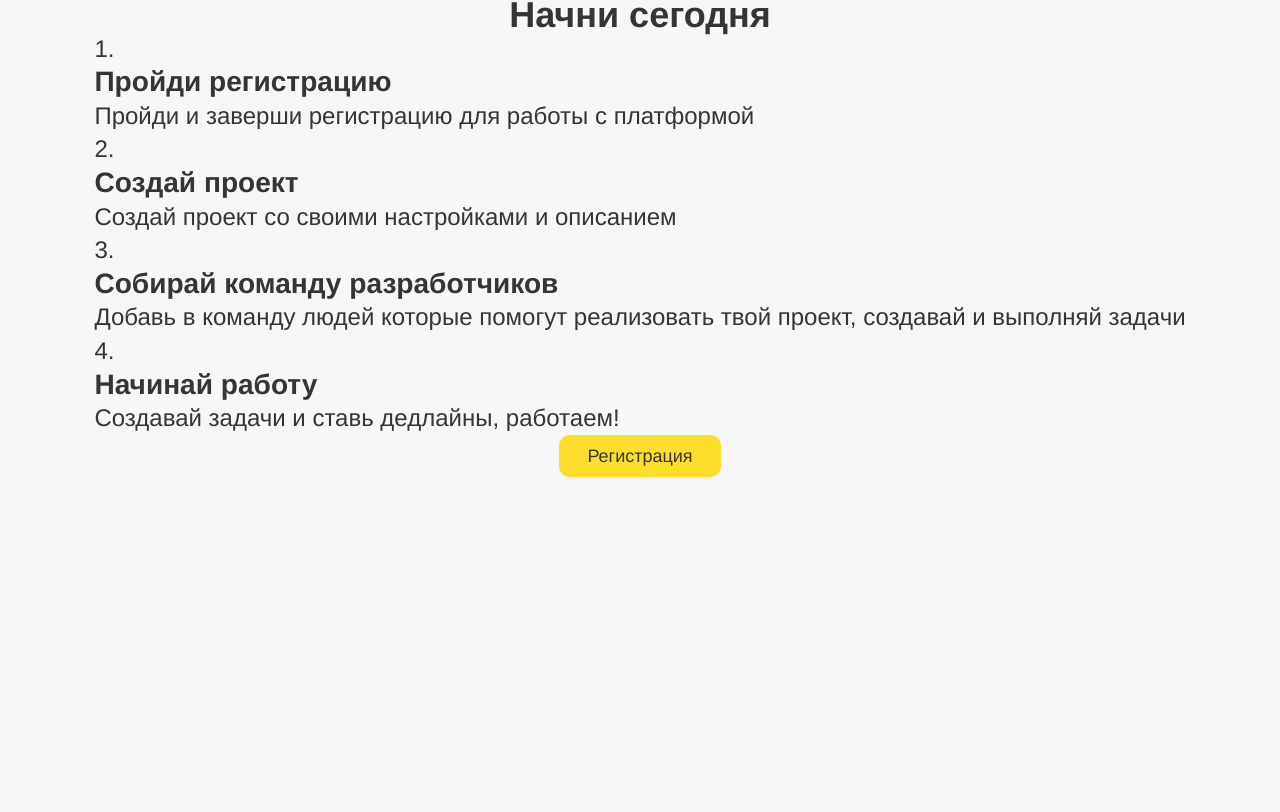
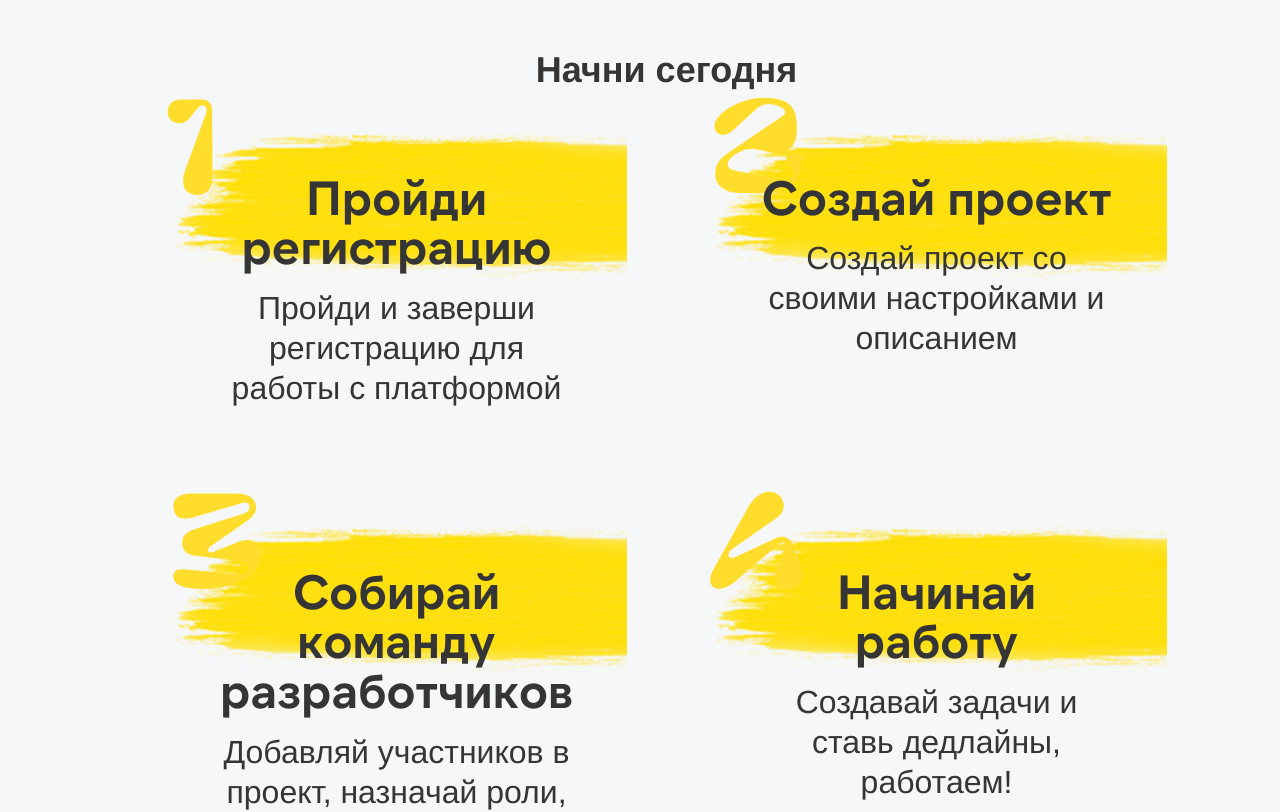
Before and after one commit to MrTOOGLE/DevSync-frontend, a React (Vite) app: page / in a window 1280 px wide. Shown: the part 3154-3966 px from the top of the page. Built offline with nearby package versions, Linux system fonts and the light colour scheme.

Commit message:
Почти закончил главную страницу

```diff
--- a/src/pages/Main/WelcomePage.tsx
+++ b/src/pages/Main/WelcomePage.tsx
@@ -33,6 +33,29 @@ const DevSyncPage: React.FC = () => {
                 return '/assets/images/projects.png';
         }
     };
+
+    const steps = [
+        {
+            number: 1,
+            title: "Пройди регистрацию",
+            description: "Пройди и заверши регистрацию для работы с платформой",
+        },
+        {
+            number: 2,
+            title: "Создай проект",
+            description: "Создай проект со своими настройками и описанием",
+        },
+        {
+            number: 3,
+            title: "Собирай команду разработчиков",
+            description: "Добавляй участников в проект, назначай роли, создавай отделы и назначай руководителей",
+        },
+        {
+            number: 4,
+            title: "Начинай работу",
+            description: "Создавай задачи и ставь дедлайны, работаем!",
+        },
+    ]
 
     // TODO: переделать потом ссылку, когда будет создание проекта
     // <Link to="/">Создать проект</Link> ----> <Link to="/create_project">Создать проект</Link>
@@ -109,7 +132,7 @@ const DevSyncPage: React.FC = () => {
                             </div>
                             <div className={styles.featureCard}>
                                 <div className={styles.text}>
-                                <h3>Свой проект</h3>
+                                    <h3>Свой проект</h3>
                                     <p>Создавай проект на любую тему: от программирования до плана уборки комнаты.</p>
                                 </div>
                             </div>
@@ -136,27 +159,21 @@ const DevSyncPage: React.FC = () => {
                 </section>
 
                 <section className={styles.section}>
-                    <h2>Начни сегодня</h2>
-                    <ol>
-                        <li>
-                            <h3>Пройди регистрацию</h3>
-                            <p>Пройди и заверши регистрацию для работы с платформой</p>
-                        </li>
-                        <li>
-                            <h3>Создай проект</h3>
-                            <p>Создай проект со своими настройками и описанием</p>
-                        </li>
-                        <li>
-                            <h3>Собирай команду разработчиков</h3>
-                            <p>Добавь в команду людей которые помогут реализовать твой проект, создавай и выполняй
-                                задачи</p>
-                        </li>
-                        <li>
-                            <h3>Начинай работу</h3>
-                            <p>Создавай задачи и ставь дедлайны, работаем!</p>
-                        </li>
-                    </ol>
-                    <Button onClick={() => navigate('/register')}>Регистрация</Button>
+                    <div className={styles.startToday}>
+                        <h2>Начни сегодня</h2>
+                        <div className={styles.steps}>
+                            {steps.map((step) => (
+                                <div key={step.number} className={styles.step}>
+                                    <div className={styles.stepNumber}>{step.number}</div>
+                                    <div className={styles.stepContent}>
+                                        <h3 className={styles.stepTitle}>{step.title}</h3>
+                                        <p className={styles.stepDescription}>{step.description}</p>
+                                    </div>
+                                </div>
+                            ))}
+                        </div>
+                        <Button onClick={() => navigate('/register')}>Зарегистрироваться</Button>
+                    </div>
                 </section>
             </div>
             <Footer/>
--- a/src/styles/WelcomePage.module.css
+++ b/src/styles/WelcomePage.module.css
@@ -156,3 +156,65 @@
     margin-top: 130px;
     z-index: 0;
 }
+
+.startToday {
+    padding: 55px 30px 39px 83px;
+    text-align: center;
+}
+
+
+
+.steps {
+    display: grid;
+    grid-template-columns: repeat(2, 1fr);
+    grid-template-rows: repeat(2, auto);
+    gap: 60px 80px;
+    max-width: 1000px;
+    margin: 37px 0 0 0;
+}
+
+.step {
+    position: relative;
+    padding: 50px;
+    max-width: 1000px;
+    min-height: 150px;
+    background-size: contain;
+    background: url("../photos/WelcomePage/backgroundStep.svg") no-repeat left top;
+}
+
+.stepNumber {
+    position: absolute;
+    top: 0;
+    left: 0;
+    font-size: 123px;
+    font-weight: 400;
+    color: #FFDD2D;
+    font-family: 'Pilowlava', sans-serif;
+    line-height: 40px;
+    letter-spacing: 0;
+    z-index: 0;
+}
+
+.stepContent {
+    position: relative;
+    z-index: 1;
+}
+
+.stepTitle {
+    font-size: 48px;
+    font-weight: 400;
+    font-family: 'NT Somic', sans-serif;
+    line-height: 45px;
+    letter-spacing: 0;
+    display: inline;
+}
+
+.stepDescription {
+    margin-top: 15px;
+    color: #353536;
+    font-size: 32px;
+    font-weight: 400;
+    font-family: 'Helvetica Neue', sans-serif;
+    line-height: 40px;
+    letter-spacing: 0;
+}
--- a/src/styles/styles.css
+++ b/src/styles/styles.css
@@ -1,6 +1,13 @@
 @font-face {
     font-family: 'NT Somic';
     src: url('../fonts/NTSomic-Bold.ttf') format('truetype');
+    font-weight: normal;
+    font-style: normal;
+}
+
+@font-face {
+    font-family: 'Pilowlava';
+    src: url('../fonts/Pilowlava-Regular.otf') format('truetype');
     font-weight: normal;
     font-style: normal;
 }
```
Also changed, not shown: src/fonts/Pilowlava-Regular.otf (added), src/photos/WelcomePage/backgroundStep.svg (added).
